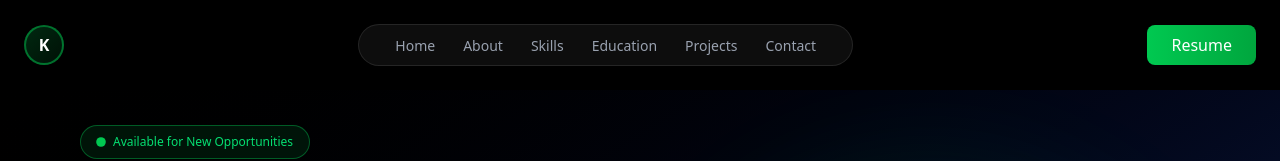
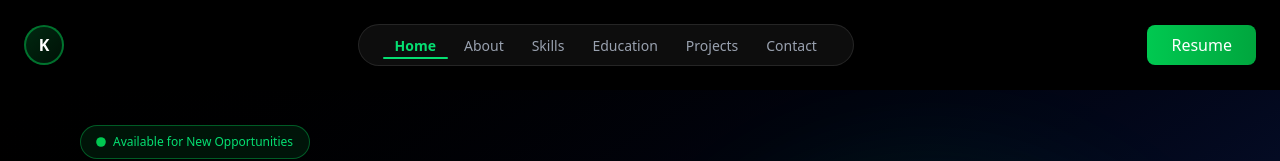
Before and after one commit to kouser-ahamed/my-portfolio, a Next.js app: page / in a window 1280 px wide. Shown: the top 161 px of the page. Built offline with nearby package versions, Linux system fonts and the light colour scheme.

Commit message:
refactor(Navbar): enhance link styling and active state indication for better user experience

```diff
--- a/src/components/Navbar.jsx
+++ b/src/components/Navbar.jsx
@@ -2,6 +2,7 @@
 import { useState, useEffect } from "react";
 import { motion, AnimatePresence } from "framer-motion";
 import Link from "next/link";
+import { usePathname } from "next/navigation";
 import { cn } from "@/lib/utils";
 import { HiOutlineMenu, HiOutlineX } from "react-icons/hi";
 
@@ -15,6 +16,7 @@ const NAV_LINKS = [
 ];
 
 export default function Navbar() {
+  const pathname = usePathname();
   const [scrolled, setScrolled] = useState(false);
   const [mobileOpen, setMobileOpen] = useState(false);
 
@@ -54,7 +56,9 @@ export default function Navbar() {
 
         {/* Desktop Links */}
         <div className="hidden md:flex items-center gap-1 bg-white/5 px-6 py-2 rounded-full border border-white/10 backdrop-blur-md">
-          {NAV_LINKS.map((link, i) => (
+          {NAV_LINKS.map((link, i) => {
+            const isActive = pathname === link.href || (link.href !== "/" && pathname?.startsWith(link.href));
+            return (
               <motion.div
                 key={link.label}
                 custom={i}
@@ -64,13 +68,14 @@ export default function Navbar() {
               >
                 <Link
                   href={link.href}
-                className="text-sm text-gray-400 hover:text-green-400 px-3 py-2 rounded-md transition-all duration-300 relative group"
+                  className={"text-sm px-3 py-2 rounded-md transition-all duration-300 relative group " + (isActive ? "text-green-400 font-semibold" : "text-gray-400 hover:text-green-400")}
                 >
                   {link.label}
-                <span className="absolute bottom-1 left-0 w-0 h-0.5 bg-green-400 group-hover:w-full transition-all duration-300 rounded-full" />
+                  <span className={"absolute bottom-1 left-0 h-0.5 bg-green-400 transition-all duration-300 rounded-full " + (isActive ? "w-full" : "w-0 group-hover:w-full")} />
                 </Link>
               </motion.div>
-          ))}
+            );
+          })}
         </div>
 
         {/* Desktop Resume Button */}
@@ -112,7 +117,9 @@ export default function Navbar() {
             className="md:hidden mt-4 pt-4 border-t border-white/10"
           >
             <div className="flex flex-col gap-3">
-              {NAV_LINKS.map((link, i) => (
+              {NAV_LINKS.map((link, i) => {
+                const isActive = pathname === link.href || (link.href !== "/" && pathname?.startsWith(link.href));
+                return (
                   <motion.div
                     key={link.label}
                     initial={{ opacity: 0, x: -20 }}
@@ -122,12 +129,13 @@ export default function Navbar() {
                     <Link
                       href={link.href}
                       onClick={() => setMobileOpen(false)}
-                    className="text-gray-400 hover:text-green-400 px-4 py-2 rounded-md hover:bg-white/5 transition-all"
+                      className={"px-4 py-2 rounded-md hover:bg-white/5 transition-all " + (isActive ? "text-green-400 font-semibold" : "text-gray-400 hover:text-green-400")}
                     >
                       {link.label}
                     </Link>
                   </motion.div>
-              ))}
+                );
+              })}
               <motion.button
                 initial={{ opacity: 0, y: 10 }}
                 animate={{ opacity: 1, y: 0 }}
```
Lines whose indentation alone changed are shown as unchanged.
